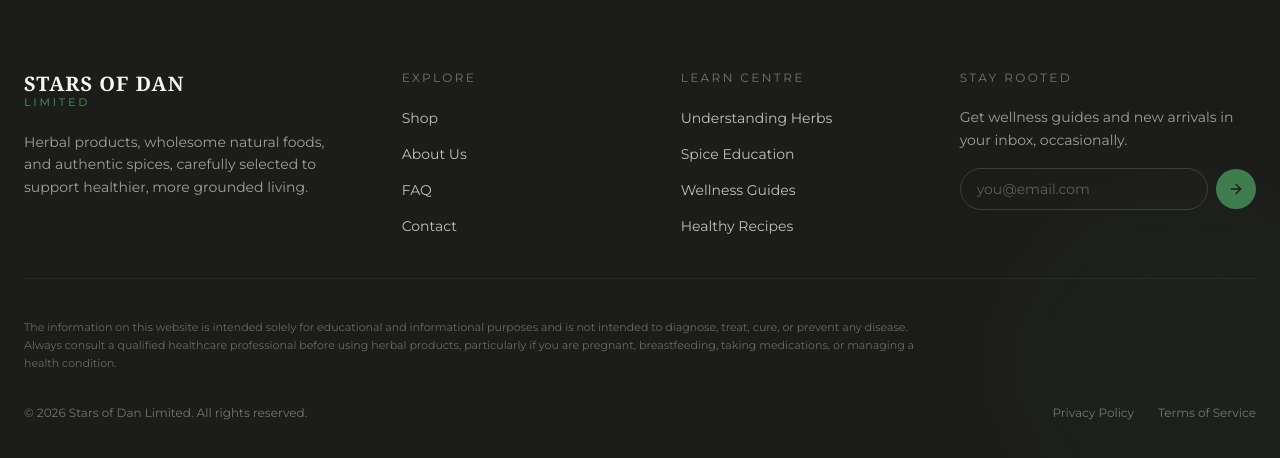
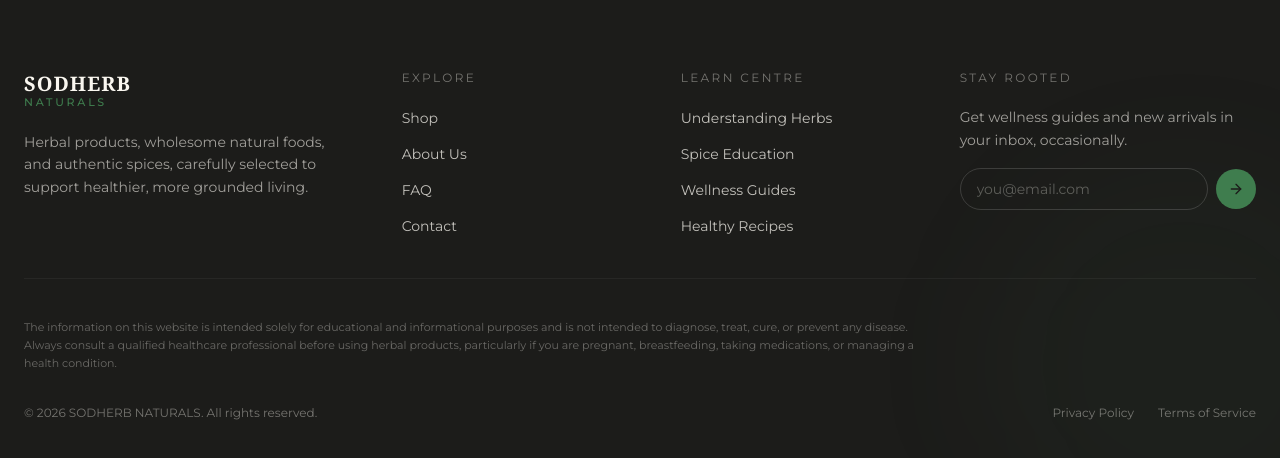
Before and after one commit to Denzel-Ikebudu/Rose-ecommerce, a Next.js app in the folder frontend/: page / in a window 1280 px wide. Shown: the part 2819-3277 px from the top of the page. Built offline with nearby package versions, Linux system fonts and the light colour scheme; no server answers.

Commit message:
Update footer branding from 'Stars of Dan' to 'SODHERB NATURALS'

```diff
--- a/frontend/src/components/shared/Footer.jsx
+++ b/frontend/src/components/shared/Footer.jsx
@@ -49,10 +49,10 @@ export default function Footer() {
           <motion.div variants={FADE_UP}>
             <div className="flex flex-col mb-5">
               <span className="font-serif text-xl font-semibold uppercase tracking-wider text-herbal-cream">
-                Stars of Dan
+                SODHERB
               </span>
               <span className="text-[11px] tracking-[0.25em] text-herbal-accent uppercase -mt-1 font-sans font-medium">
-                Limited
+                NATURALS
               </span>
             </div>
             <p className="font-sans text-sm text-herbal-cream/60 leading-relaxed max-w-xs">
@@ -155,7 +155,7 @@ export default function Footer() {
           className="flex flex-col sm:flex-row items-start sm:items-center justify-between gap-4 pt-2"
         >
           <p className="font-sans text-xs text-herbal-cream/40">
-            © {new Date().getFullYear()} Stars of Dan Limited. All rights reserved.
+            © {new Date().getFullYear()} SODHERB NATURALS. All rights reserved.
           </p>
           <div className="flex items-center gap-6">
             <Link
```
